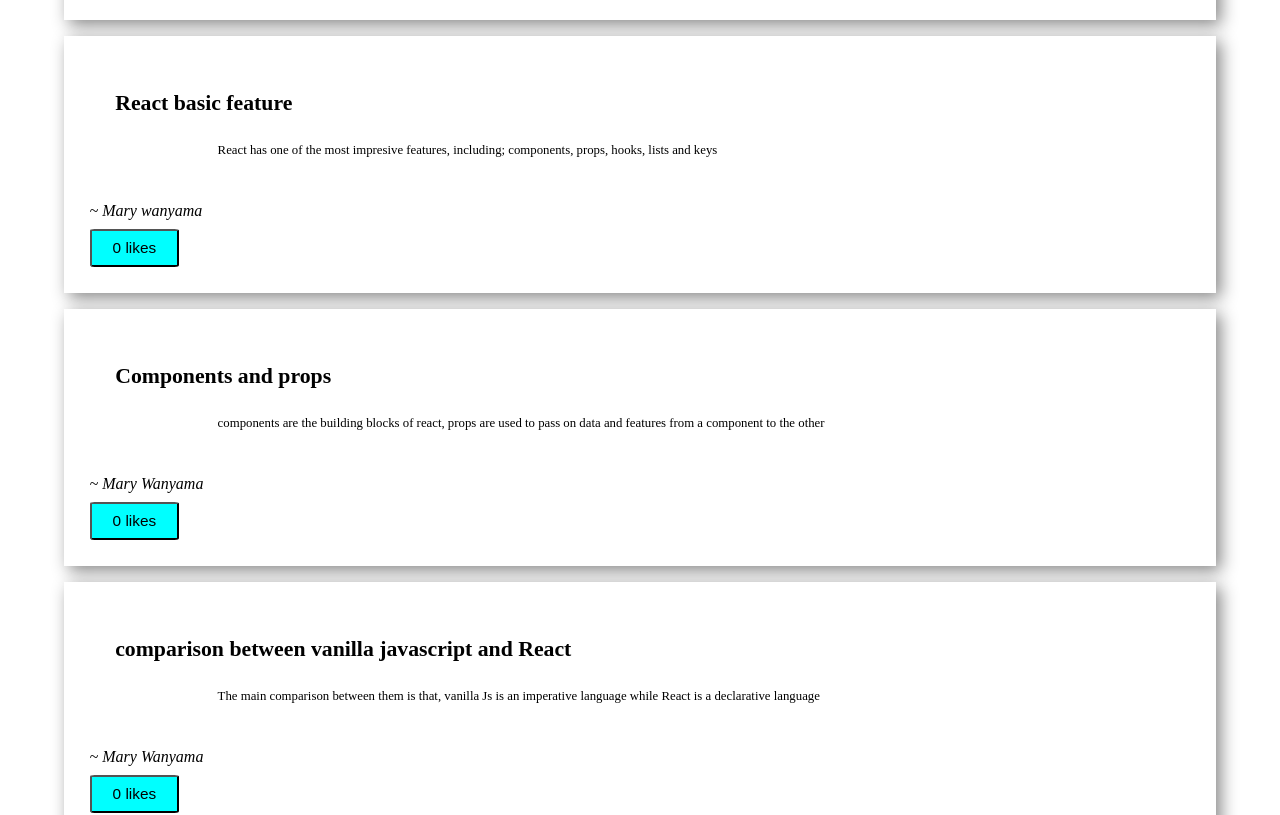
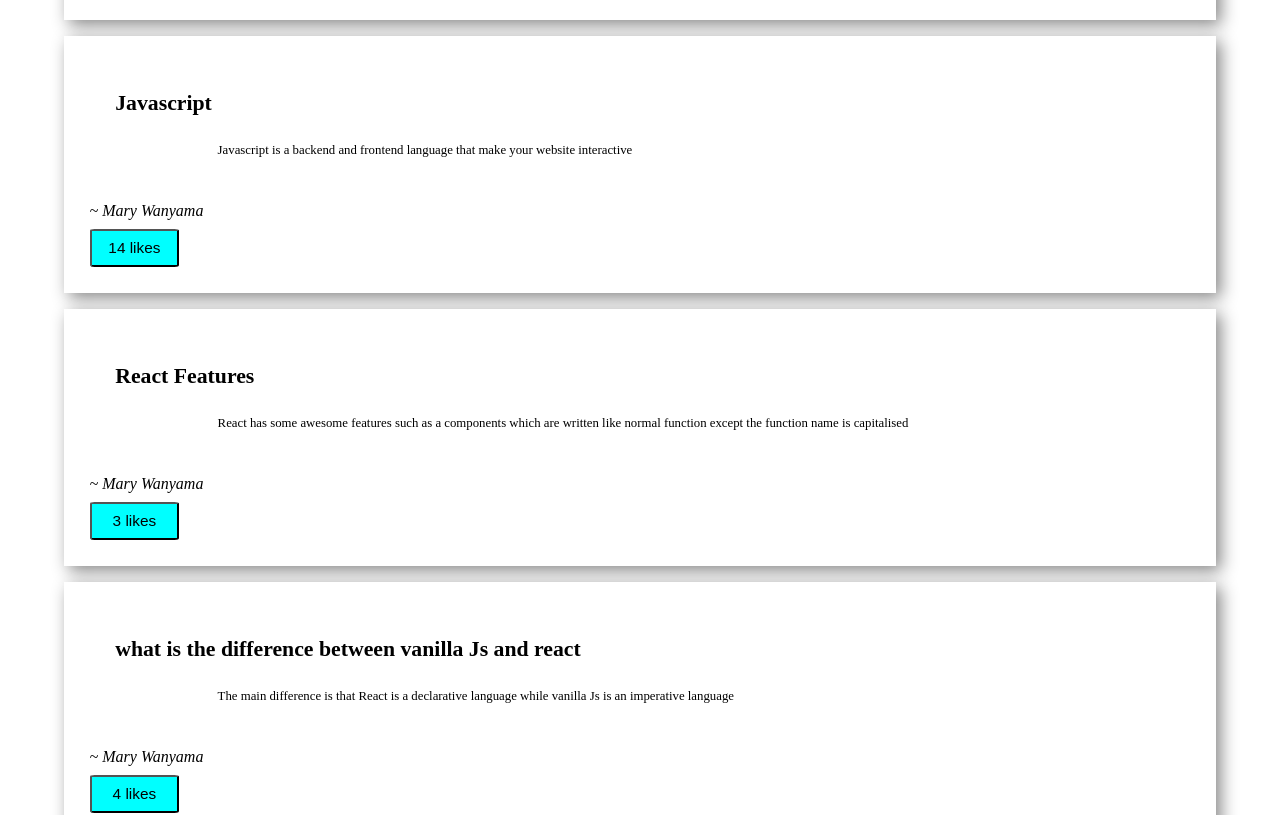
Before and after one commit to Mary-Wanyama/blossoms, a React (Create React App) app: page / in a window 1280 px wide. Shown: the part 640-1455 px from the top of the page. Built offline with nearby package versions, Linux system fonts and the light colour scheme; data requests are answered from the project's data file.

Commit message:
This commit adds post and get requests using the local url

```diff
--- a/db.json
+++ b/db.json
@@ -1,4 +1,5 @@
-[
+{
+  "blogs": [
     {
       "id": 1,
       "title": "Intoduction to React",
@@ -47,5 +48,45 @@
       "content": "In a static website, the users see the same content while in dynamic websites the content changes with the user",
       "author": "Mary Wanyama",
       "likes": 0
+    },
+    {
+      "title": [
+        " Components and props"
+      ],
+      "content": [
+        " components are the building blocks of react, props are used to pass on data and features from a component to the other"
+      ],
+      "author": [
+        " Lizzie"
+      ],
+      "likes": " ",
+      "id": 8
+    },
+    {
+      "title": [
+        " Components and props"
+      ],
+      "content": [
+        " components are the building blocks of react, props are used to pass on data and features from a component to the other"
+      ],
+      "author": [
+        " Lizzie"
+      ],
+      "likes": " ",
+      "id": 9
+    },
+    {
+      "title": [
+        " Comparison between vanilla javascript and React"
+      ],
+      "content": [
+        " The main comparison between them is that, vanilla Js is an imperative language while React is a declarative language"
+      ],
+      "author": [
+        " Cira"
+      ],
+      "likes": " ",
+      "id": 10
     }
   ]
+}
--- a/package.json
+++ b/package.json
@@ -6,6 +6,7 @@
     "@testing-library/jest-dom": "^5.16.5",
     "@testing-library/react": "^13.4.0",
     "@testing-library/user-event": "^13.5.0",
+    "axios": "^1.1.2",
     "react": "^18.2.0",
     "react-dom": "^18.2.0",
     "react-router-dom": "^6.4.1",
--- a/src/Components/Home.js
+++ b/src/Components/Home.js
@@ -1,38 +1,20 @@
-import React from 'react';
+import React, {useEffect, useState} from 'react';
 
 
 function Home() {
+    const urlPath = 'http://localhost:3000/blogs'
 
-    const data=[
-        {
-            id : 1,
-            title : 'React Overview',
-            content : 'React is a javascrpt library that is often confused for being a framework. ',
-            author : 'Mary Wanyama',
-            likes: 0
-        },
-        {
-            id : 2,
-            title : 'React basic feature',
-            content : 'React has one of the most impresive features, including; components, props,  hooks, lists and keys',
-            author : 'Mary wanyama',
-            likes: 0
-        },
-        {
-            id : 3,
-            title : 'Components and props',
-            content : ' components are the building blocks of react, props are used to pass on data and features from a component to the other',
-            author : 'Mary Wanyama',
-            likes: 0
-        },
-        {
-            id : 4,
-            title : 'comparison between vanilla javascript and React',
-            content : 'The main comparison between them is that, vanilla Js is an imperative language while React is a declarative language',
-            author : 'Mary Wanyama',
-            likes: 0
-        }
-    ]
+    const [data, setData] = useState([])
+
+
+useEffect(()=>{
+    fetch(urlPath)
+    .then(res=>res.json())
+    .then(json =>{
+        console.log(json)
+        setData(json)
+    })
+}, [])
 
 
     return(
--- a/src/Components/NewPost.js
+++ b/src/Components/NewPost.js
@@ -1,26 +1,53 @@
-import React from "react";
+import React, {useState} from "react";
+import Axios from "axios"
 
 
 function NewPost() {
 
     // const [addText, setAddText] = useState('')
+    const url = 'http://localhost:3000/blogs'
+    const [data, setData] = useState({
+        title: ' ',
+        content: ' ',
+        author: ' ',
+        likes : ' '
+      })
 
+      function handle(e) {
+        const newData = {...data}
+        newData[e.target.id] = [e.target.value]
+        setData(newData)
+        console.log(newData)
+      }
+
+
+      function addDataForm(e) {
+        e.preventDefault()
+
+        Axios.post(url, {
+          title: data.title,
+          content : data.content,
+          author : data.author,
+          likes : data.likes
+        })
+        .then(res=>console.log(res))
+
+        e.reset()
+    }
 
 
     return(
         <div className="div">
             <h3>New Posts</h3>
             <br />
-            <form>
-                <input type='text' required name="title" placeholder="title" />
+            <form  onSubmit={(e)=>addDataForm(e)}>
+                <input onChange={(e)=>handle(e)} type='text' id="title" value={data.title} required name="title" placeholder="title" />
                 <br /><br />
-                <input type='text' required name="content" placeholder="enter your content"/>
+                <input onChange={(e)=>handle(e)} type='text' id="content" value={data.content} required name="content" placeholder="enter your content"/>
                 <br /><br />
-                <input type='email' name="email" placeholder=" enter your email"/>
+                <input onChange={(e)=>handle(e)} type='text' id="author" value={data.author} required name="author" placeholder=" ~anonymous"/>
                 <br /><br />
-                <input type='text' required name="author" placeholder=" ~anonymous"/>
-                <br /><br />
-                <input type='submit' className="submit"/>
+                <input onChange={(e)=>handle(e)} type='submit'  className="submit"/>
             </form>
         </div>
     )
```
Also changed, not shown: 1 other file (tests, documents, lock files or other folders). Lines whose indentation alone changed are shown as unchanged.
